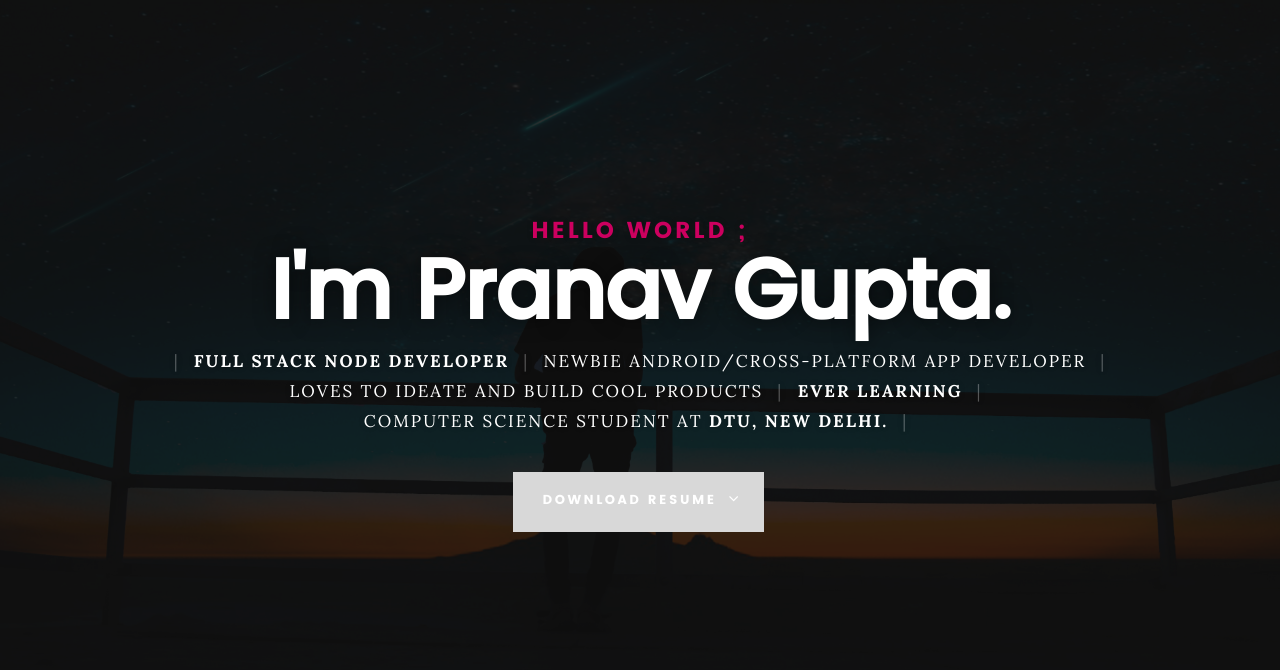
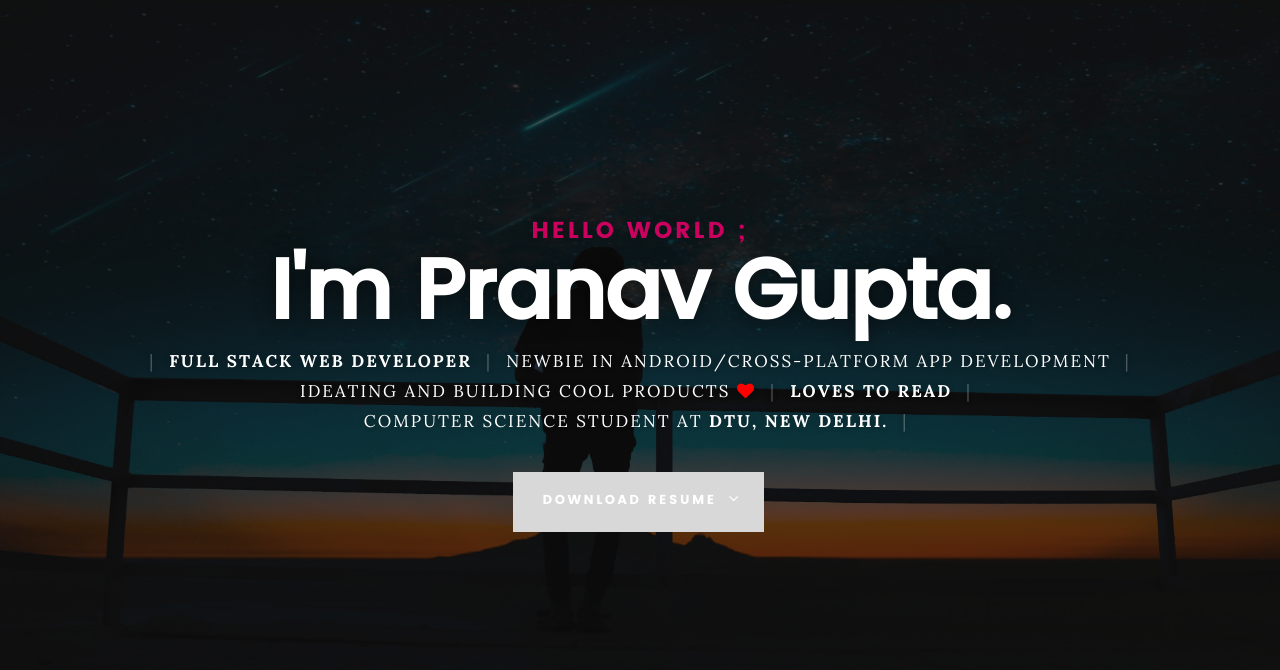
Before and after one commit to pg07codes/pg07codes.github.io, a plain HTML site: page index.html in a window 1280 px wide. Shown: the top 670 px of the page. Drawn offline with Linux system fonts and the light colour scheme.

Commit message:
quick typo fix and some UI changes

```diff
--- a/css/main.css
+++ b/css/main.css
@@ -1313,7 +1313,7 @@ header .logo a {
 	width: 100%;
 	height: 100%;
 	background: #111111;
-	opacity: .85;
+	opacity: .70;
 }
 
 .intro-content {
--- a/index.html
+++ b/index.html
@@ -37,10 +37,10 @@
 	   			<h1>I'm Pranav Gupta.</h1>
 
 	   			<p class="intro-position">
-	   				<span><strong>Full Stack Node Developer</strong></span>
-					<span>newbie android/cross-platform app developer</span>
-					<span>Loves to ideate and build cool products</span>
-	   				<span><strong>EVER LEARNING</strong></span>
+	   				<span><strong>Full Stack Web Developer</strong></span>
+					<span>newbie in android/cross-platform app development</span>
+					<span>ideating and building cool products <i style="color: red" class="fa fa-heart"></i></span>
+	   				<span><strong>LOVES TO READ</strong></span>
 					<span>Computer Science Student at <strong>DTU, New Delhi.</strong></span>
 	   			</p>
 
@@ -54,7 +54,7 @@
    	<ul class="intro-social">
 		<li><a href="mailto:7pranavgupta@gmail.com"><i class="fa fa-envelope"></i></a></li>
 		<li><a target="_blank" href="https://github.com/pg07codes"><i class="fa fa-github"></i></a></li>
-		<li><a href="https://api.whatsapp.com/send?phone=8368719990" target="_blank"><i class="fa fa-phone"></i></a></li>
+		<li><a href="https://api.whatsapp.com/send?phone=918368719990" target="_blank"><i class="fa fa-phone"></i></a></li>
       </ul>
 
    </section>
```
